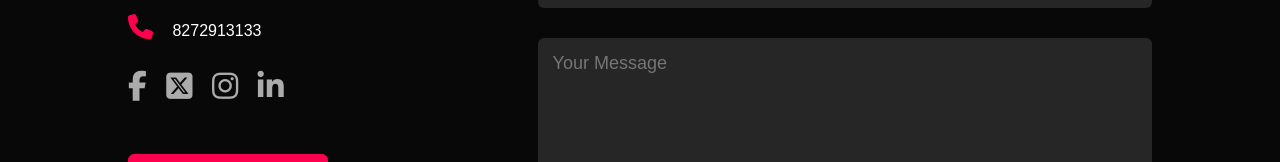
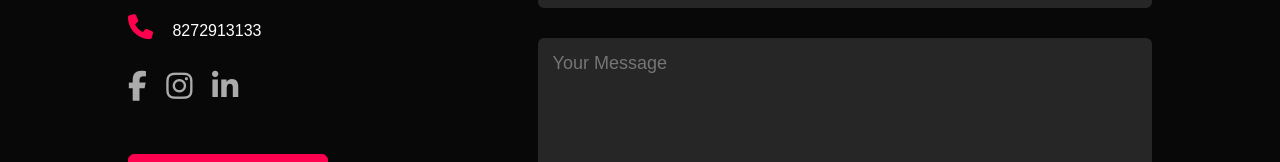
Before and after one commit to GargiBo/Portfolio, a plain HTML site: page index.html in a window 1280 px wide. Shown: the part 2613-2775 px from the top of the page. Drawn offline with nearby package versions, Linux system fonts and the light colour scheme.

Commit message:
Update index.html

```diff
--- a/index.html
+++ b/index.html
@@ -135,7 +135,6 @@
                     <p><i class="fa-solid fa-phone"></i> 8272913133</p>
                     <div class="social-icons">
                         <a href="https://www.facebook.com/share/1CLCXsoH38/ "><i class="fa-brands fa-facebook-f"></i></a>
-                        <a href=""><i class="fa-brands fa-square-x-twitter"></i></a>
                         <a href="https://www.instagram.com/bosegargi947?igsh=MWE1aXkwaml4eHd3NQ== "><i class="fa-brands fa-instagram"></i></a>
                         <a href="https://www.linkedin.com/in/gargi-bose-80b8b4269?utm_source=share&utm_campaign=share_via&utm_content=profile&utm_medium=android_app "><i class="fa-brands fa-linkedin-in"></i></a>
                     </div>
```
